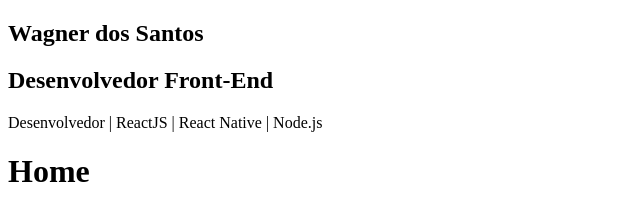
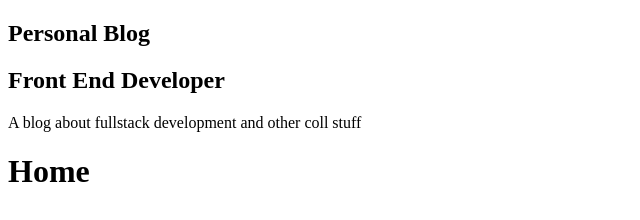
Before and after one commit to wslmacieira/gatsby-personal-blog, a Gatsby site: page / in a window 1280 px wide. Shown: the whole page, without its empty margins (0-640 px from the left). Built offline with nearby package versions, Linux system fonts and the light colour scheme; Gatsby itself is replaced by a stand-in of ours.

Commit message:
Renderizando dados com StaticQuery

```diff
--- a/gatsby-config.js
+++ b/gatsby-config.js
@@ -1,6 +1,7 @@
 module.exports = {
   siteMetadata: {
     title: `Personal Blog`,
+    position: `Front End Developer`,
     description: `A blog about fullstack development and other coll stuff`,
     author: `@wslmacieira`,
   },
--- a/src/components/Profile/index.js
+++ b/src/components/Profile/index.js
@@ -1,13 +1,31 @@
 import React from 'react';
+import { StaticQuery, graphql } from 'gatsby'
 
 // import { Container } from './styles';
 
 const Profile = () => (
-  <div className="profile-wrapper">
-    <h1>Wagner dos Santos</h1>
-    <h2>Desenvolvedor Front-End</h2>
-    <p>Desenvolvedor | ReactJS | React Native | Node.js</p>
-  </div>
+  <StaticQuery
+    query={graphql`
+    query MySiteMetadata {
+      site {
+        siteMetadata {
+          title
+          position
+          description
+        }
+      }
+    }
+    `}
+
+    render={({ site: { siteMetadata: { title, position, description } } }) => (
+      <div className="profile-wrapper">
+        <h1>{title}</h1>
+        <h2>{position}</h2>
+        <p>{description}</p>
+      </div>
+    )
+    }
+  />
 );
 
 export default Profile;
```
